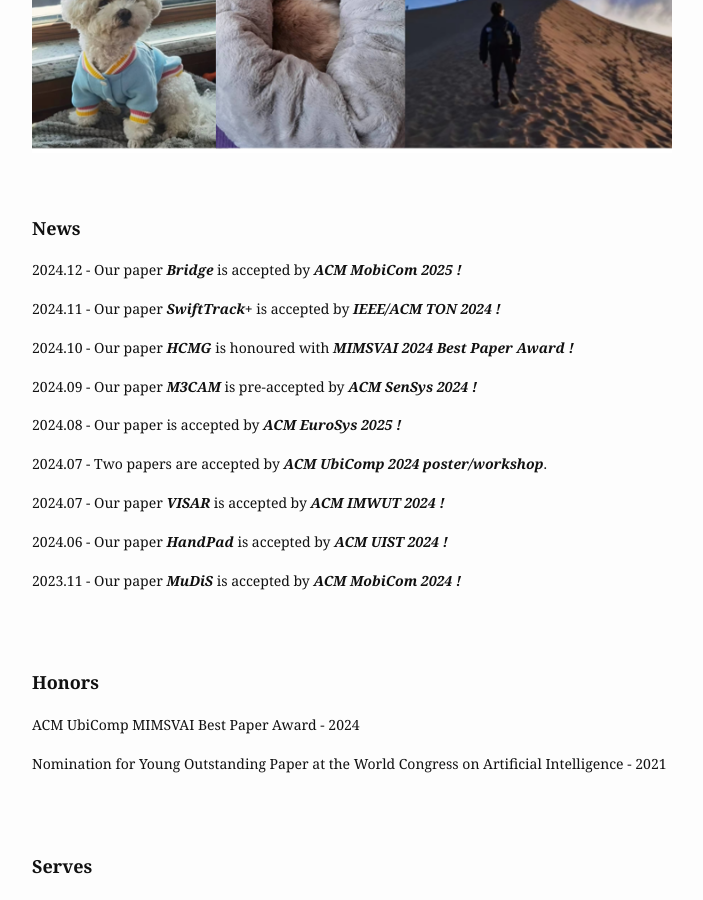
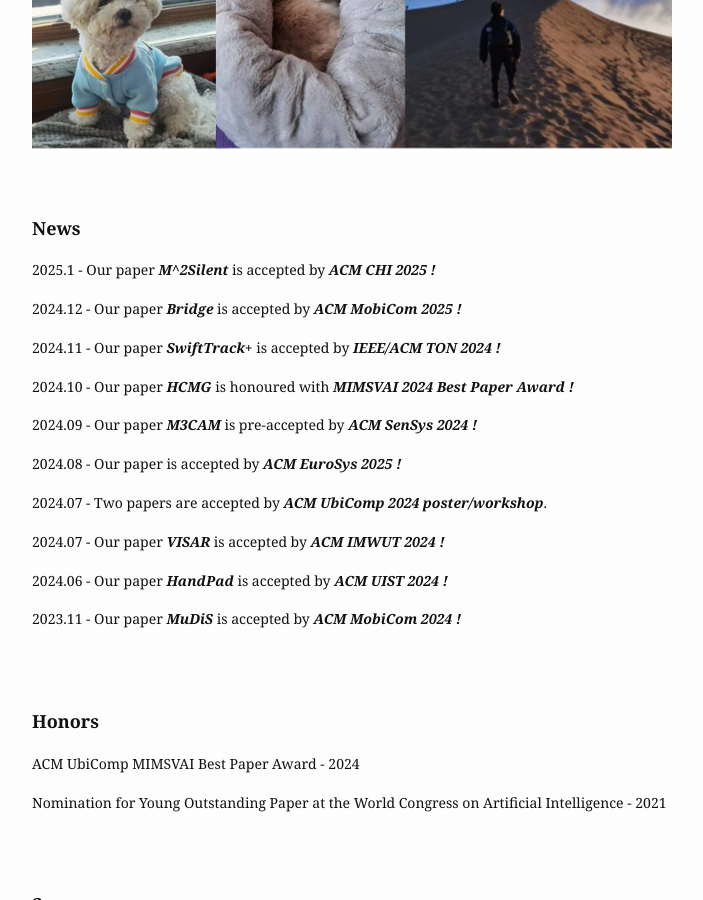
Before and after one commit to dianding0102/dian_web, a Jekyll site: the page built from index.md, in a window 1280 px wide and 900 px high, scrolled down 745 px. Shown: the whole window, without its empty margins (288-991 px from the left). Built offline with Jekyll 4.4.1, drawn with Linux system fonts in a browser that asks for light colours.

Commit message:
1
CHI 2025

```diff
--- a/_layouts/home.html
+++ b/_layouts/home.html
@@ -52,6 +52,9 @@
         <p>
         <font size=4><b>News</b></font>
         </p>
+        <p>
+          2025.1 - Our paper <i><b>M^2Silent</b></i> is accepted by <i><b>ACM CHI 2025 !</b></i>
+         </p>
         <!-- <p>
           2024.12 - Our paper <i><b>AMSER</b></i> is accepted by <i><b>IEEE ICASSP 2025</b></i>.
          </p> -->
```
